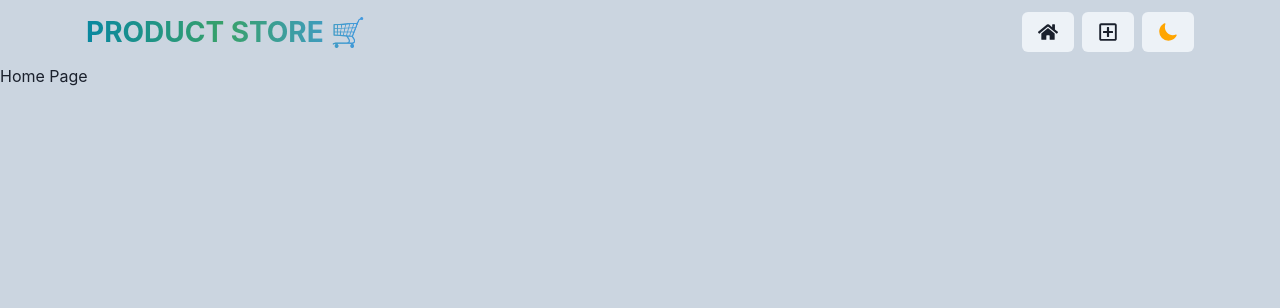
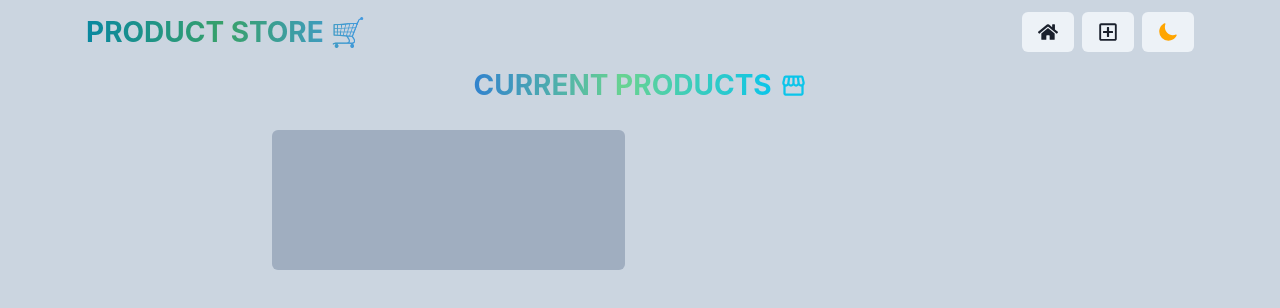
Before and after one commit to mihirkadam19/Online-Store, a React (Vite) app in the folder frontend/: page / in a window 1280 px wide. Shown: the top 308 px of the page. Built offline with nearby package versions, Linux system fonts and the light colour scheme.

Commit message:
sample grid

```diff
--- a/frontend/src/pages/HomePage.jsx
+++ b/frontend/src/pages/HomePage.jsx
@@ -1,11 +1,40 @@
-import React from 'react'
+import { Container, Flex, Icon, Text, VStack, SimpleGrid, Box, useColorMode } from '@chakra-ui/react';
+import { color } from 'framer-motion';
+import React from 'react';
+import { MdOutlineStorefront } from "react-icons/md";
 
 const HomePage = () => {
+    const {colorMode, toggleColorMode} = useColorMode();
   return (
-    <div>
-      Home Page
-    </div>
-  )
+    <Container maxW={"container.md"}>
+        <VStack >
+            <Flex
+                align={"center"}
+                justify={"center"}
+                gap={2}
+            >
+                <Text
+                    fontSize={{ base: "22", sm: "28" }}
+                    fontWeight={"bold"}
+                    textTransform={"uppercase"}
+                    textAlign={"center"}
+                    bgGradient={"linear(to-r, blue.500, green.300, cyan.400)"}
+                    bgClip={"text"}
+                    _hover={{
+                        bgGradient:"linear(to-r, cyan.700, green.500, blue.400)"
+                    }}
+                >
+                    Current Products
+                </Text>
+                <Icon as={MdOutlineStorefront} fontSize={27} color="cyan.400" _hover={{color: "blue.400"}} />
+            </Flex>
+        </VStack>
+        <SimpleGrid mt={6} columns={2} spacingX='30px' spacingY='30px'>
+            <Box bg = {colorMode=='light' ? "gray.400" : "blue.800"}
+                height='140px' borderRadius={"md"}></Box>
+        </SimpleGrid>
+    </Container>
+  );
 }
 
 export default HomePage;
```
